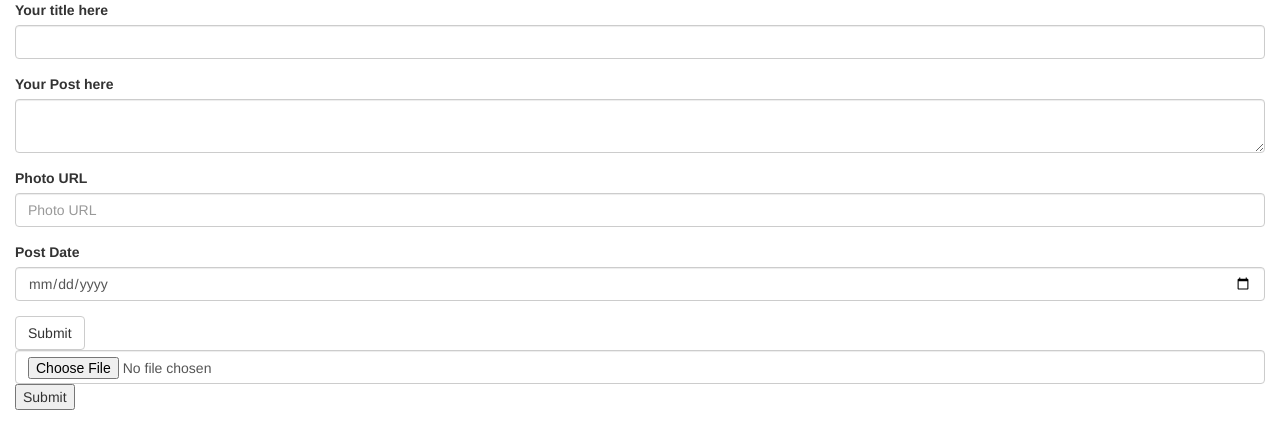
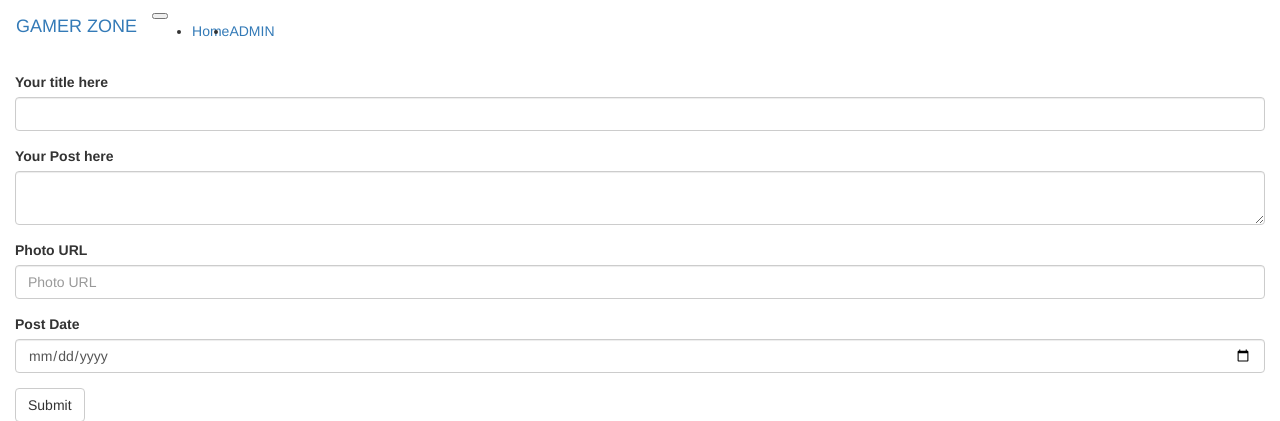
Before and after one commit to Ianodad/Personal_Blog, a Flask app: template app/templates/blog.html in a window 1280 px wide. Shown: the top 421 px of the page. Run offline with Flask 2, Linux system fonts and the light colour scheme; the template is opened without the code that fills it: values that come from a table or form of the project are taken from there, others are empty; some libraries are stand-ins or nearby versions.

Commit message:
new bar styling

```diff
--- a/app/main/views.py
+++ b/app/main/views.py
@@ -25,7 +25,8 @@
 
         new_sub.save_blog()
 
-    return render_template('index.html', title=title, subscribe=subscribe)
+    blogs = Blog.get_blogs()
+    return render_template('index.html', title=title, subscribe=subscribe, blogs=blogs)
 
 
 @main.route('/blog', methods=['GET', 'POST'])
--- a/app/templates/macros.html
+++ b/app/templates/macros.html
@@ -4,7 +4,7 @@
 
 <div class="blogs">
     <figure class="snip1174 navy col-md-4">
-        <img src="https://s3-us-west-2.amazonaws.com/s.cdpn.io/331810/sq-sample33.jpg"
+        <img src="{{blog.url}}"
              alt="sq-sample33" />
         <figcaption>
             <h2>{{blog.title}}</h2>
--- a/app/templates/navbar.html
+++ b/app/templates/navbar.html
@@ -0,0 +1,26 @@
+<nav class="navbar navbar-expand-lg navbar-light bg-light">
+    <a class="navbar-brand"
+       href="#">GAMER ZONE</a>
+    <button class="navbar-toggler"
+            type="button"
+            data-toggle="collapse"
+            data-target="#navbarNav"
+            aria-controls="navbarNav"
+            aria-expanded="false"
+            aria-label="Toggle navigation">
+        <span class="navbar-toggler-icon"></span>
+    </button>
+    <div class="collapse navbar-collapse"
+         id="navbarNav">
+        <ul class="navbar-nav">
+            <li class="nav-item active">
+                <a class="nav-link"
+                   href="#">Home <span class="sr-only">(current)</span></a>
+            </li>
+            <li class="nav-item">
+                <a class="nav-link disabled"
+                   href="#">ADMIN</a>
+            </li>
+        </ul>
+    </div>
+</nav>
```
